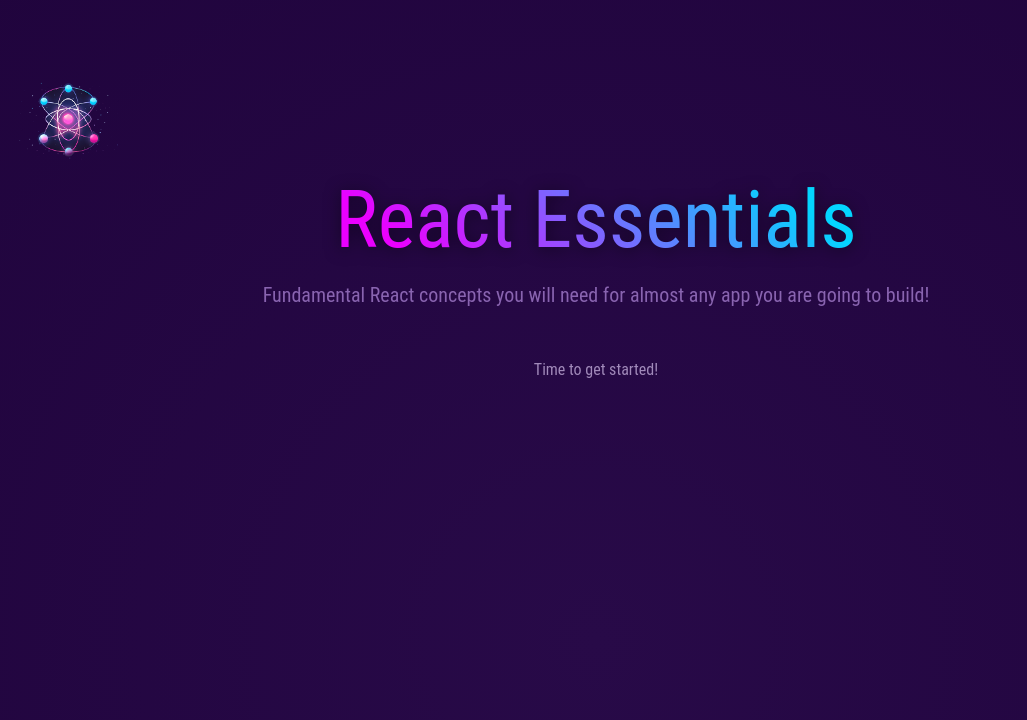
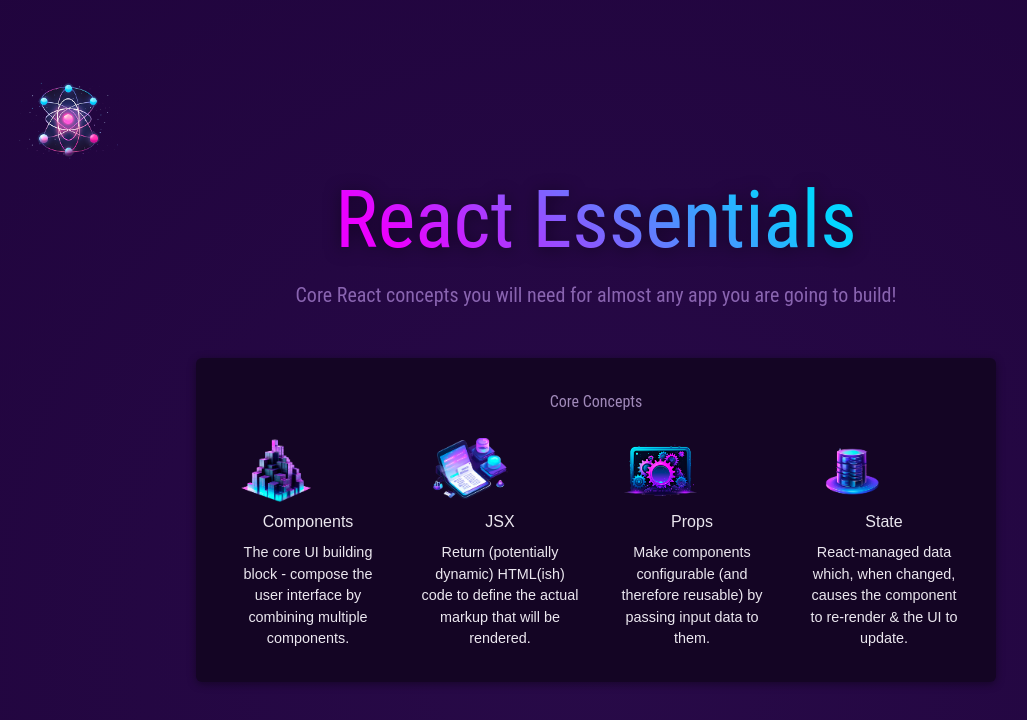
Before and after one commit to alexchiangcg/learn-react, a React (Vite) app: page / in a window 1280 px wide. Shown: the top 720 px of the page, without its empty margins (44-1071 px from the left). Built offline with nearby package versions, Linux system fonts and the light colour scheme.

Commit message:
feat: Alternative Props Syntaxes

```diff
--- a/src/App.tsx
+++ b/src/App.tsx
@@ -1,18 +1,34 @@
-import './App.css'
-const reactDescriptions = ['Fundamental', 'Crucial', 'Core'];
-function genRandomInt(max) {
+import "./App.css";
+import reactImg from "./assets/react-core-concepts.png";
+import {CORE_CONCEPTS} from "./data";
+
+const reactDescriptions = ["Fundamental", "Crucial", "Core"];
+function genRandomInt(max: number) {
   return Math.floor(Math.random() * (max + 1));
 }
 
 function Header() {
+  const description =
+    reactDescriptions[genRandomInt(reactDescriptions.length - 1)];
   return (
     <header>
-      <img src="src/assets/react-core-concepts.png" alt="Stylized atom" />
+      <img src={reactImg} alt="Stylized atom" />
       <h1>React Essentials</h1>
       <p>
-        Fundamental React concepts you will need for almost any app you are going to build!
+        {description} React concepts you will need for almost any app you are
+        going to build!
       </p>
     </header>
+  );
+}
+
+function CoreConcept(props) {
+  return (
+    <li>
+      <img src={props.image} alt={props.title} />
+      <h3>{props.title}</h3>
+      <p>{props.description}</p>
+    </li>
   );
 }
 
@@ -21,7 +37,15 @@
     <div>
       <Header />
       <main>
-        <h2>Time to get started!</h2>
+        <section id="core-concepts">
+          <h2>Core Concepts</h2>
+          <ul>
+            <CoreConcept {...CORE_CONCEPTS[0]}  />
+            <CoreConcept {...CORE_CONCEPTS[1]}  />
+            <CoreConcept {...CORE_CONCEPTS[2]}  />
+            <CoreConcept {...CORE_CONCEPTS[3]}  />
+          </ul>
+        </section>
       </main>
     </div>
   );
```
